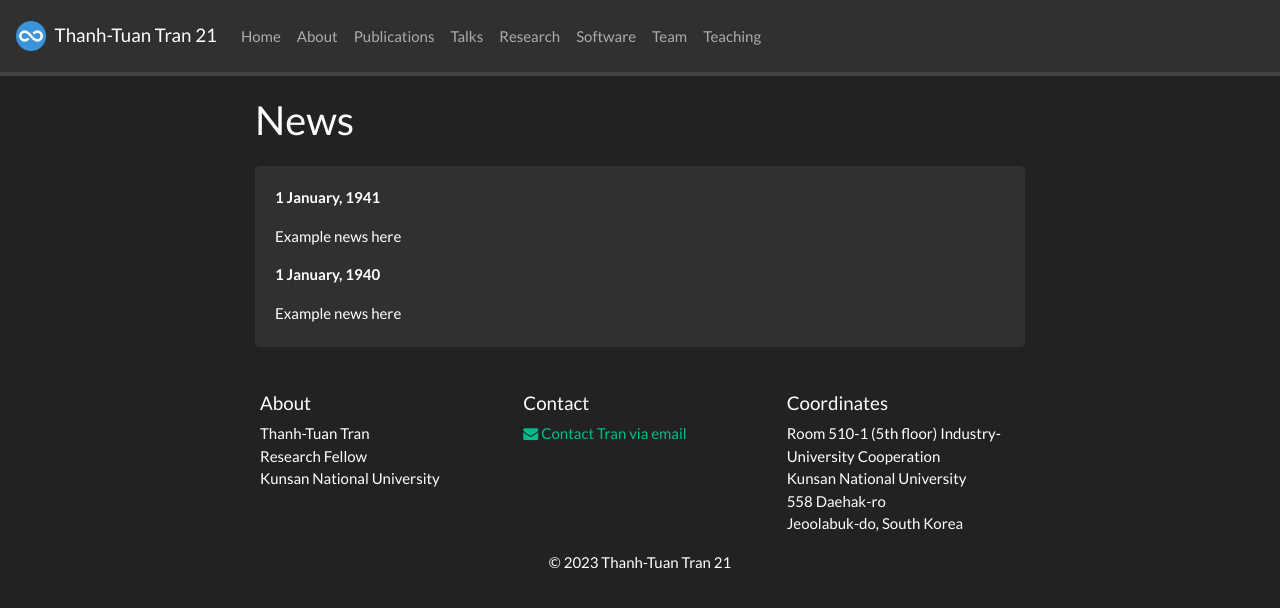
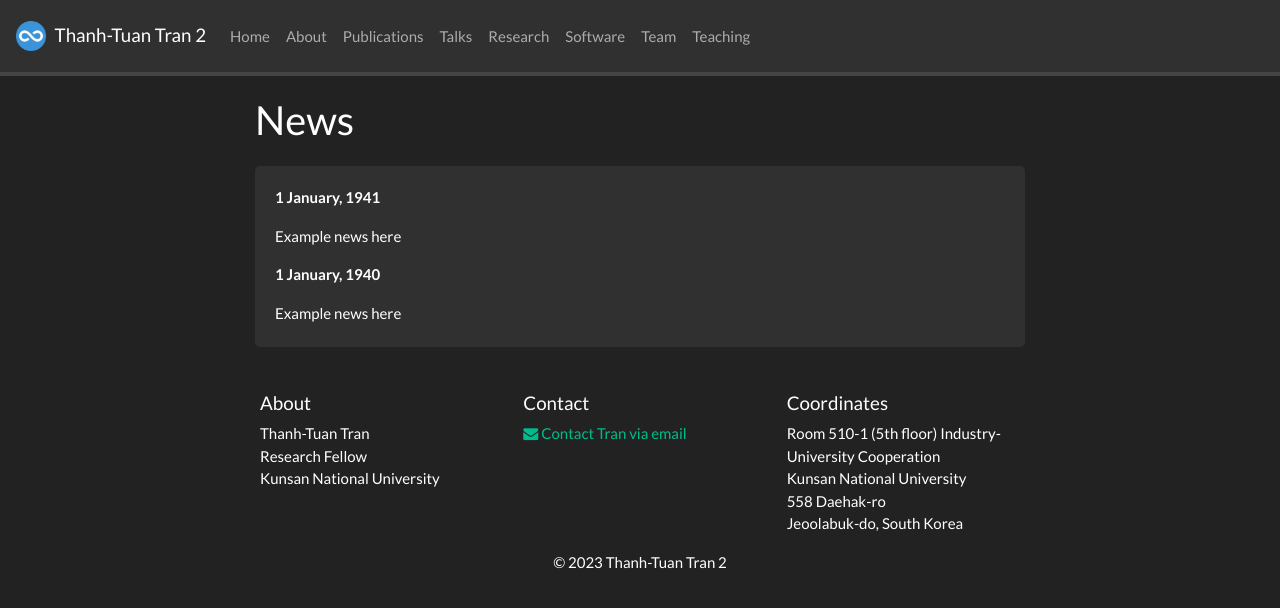
Before and after one commit to 3tbk/3tbk, a Jekyll site: the page built from _pages/allnews.md, in a window 1280 px wide. Shown: the top 608 px of the page. Built offline with Jekyll 4.4.1, drawn with Linux system fonts in a browser that asks for light colours; nearby versions of some CDN libraries; a style sheet for code colours, icons or effects is not loaded.

Commit message:
Update _config.yml

```diff
--- a/_config.yml
+++ b/_config.yml
@@ -1,5 +1,5 @@
 # Site settings
-title: Thanh-Tuan Tran 21
+title: Thanh-Tuan Tran 2
 email: tranthanhtuan@kunsan.ac.kr
 description: Academic webpage of Dr. Thanh-Tuan Tran
 baseurl: ""
```
